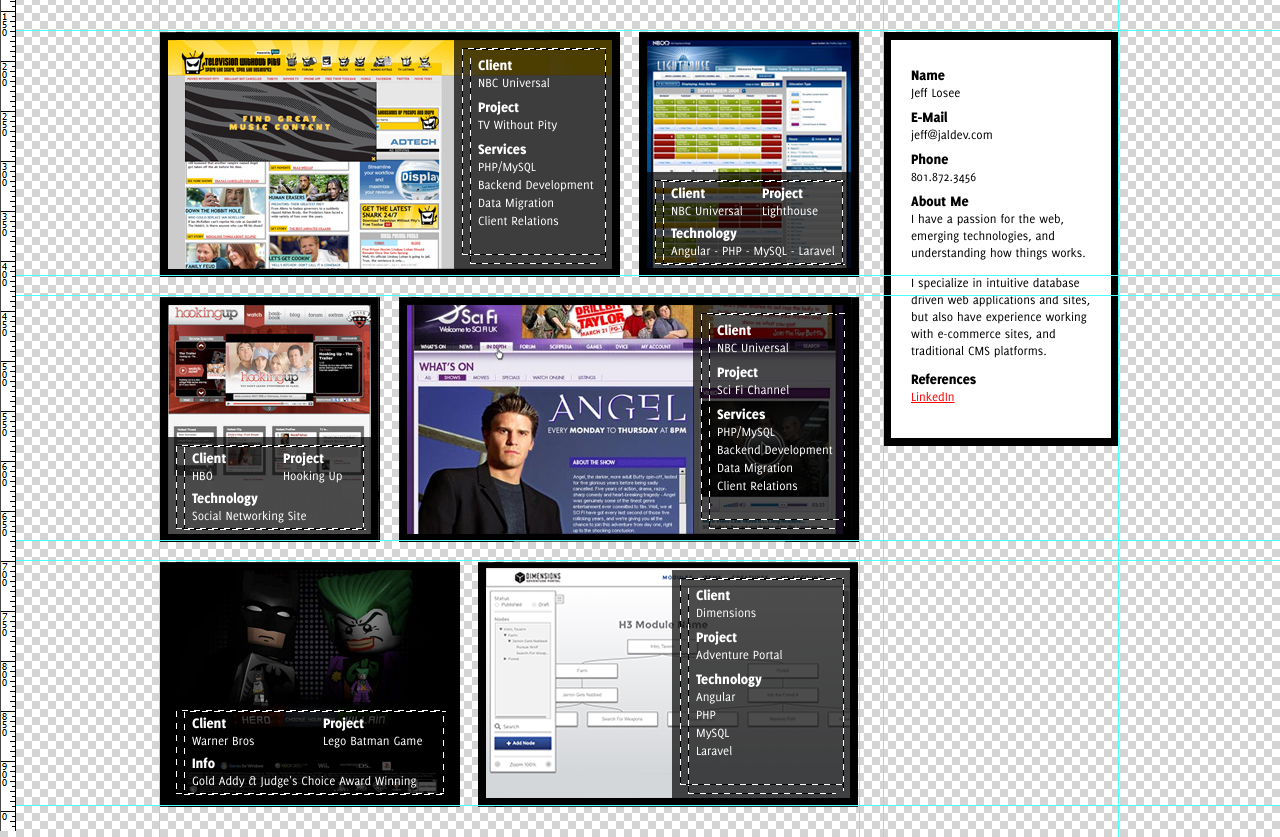
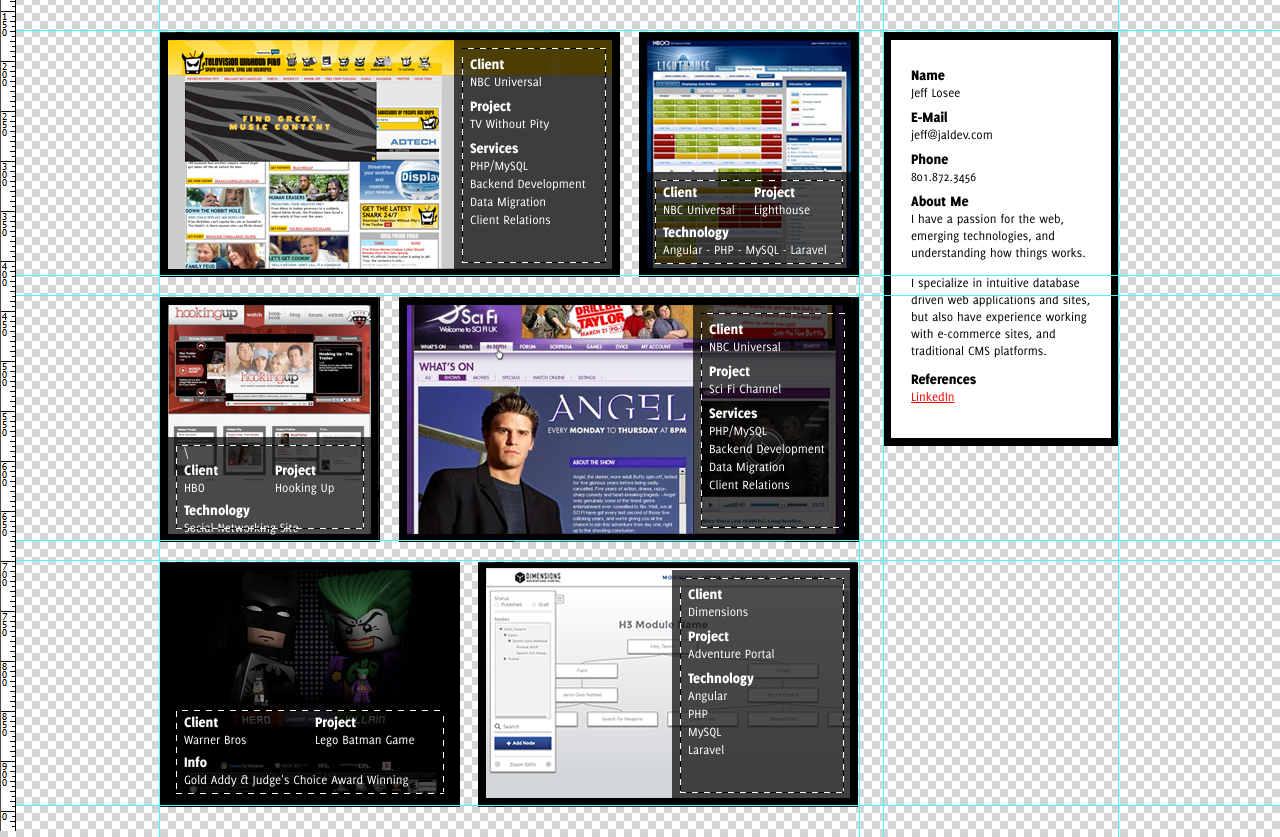
Before and after one commit to JalDEV/JalDEV.github.io, a plain HTML site: page index.html in a window 1280 px wide. Shown: the part 139-976 px from the top of the page. Drawn offline with Linux system fonts and the light colour scheme; files whose address does not match are found by name.

Commit message:
Update index.html

```diff
--- a/index.html
+++ b/index.html
@@ -101,14 +101,15 @@
 			<article class="portfolioItem horizontal" id="portfolio-1">
 				<!--a class="overlay" title="TV Without Pity was a large project, with a tight deadline. Responsibilities included migrating millions of records into the new database structure, building out custom PHP modules to handle the dozens of different content types available to editors."-->
 				<a class="overlay no-hover" href="./images/twop-1.jpg">
-					<div class="ants overview" style="height: 213px;"><div class="head"></div><div class="main" style="height: 197px; width: 128px;">
+					<div class="ants overview" style="height: 213px;">
 								<h2>Client</h2>
 								<span>NBC Universal</span>
 								<h2>Project</h2>
 								<span>TV Without Pity</span>
 								<h2>Services</h2>
 								<span>PHP/MySQL<br>Backend Development<br>Data Migration<br>Client Relations</span>
-					</div><div class="foot"></div></div>
+
+					</div>
 					<div class="thumbnail">
 						<img src="./images/twop-thumb-2.jpg" alt="TWOP">
 					</div>
@@ -120,7 +121,7 @@
 
 			<article class="portfolioItem vertical" id="portfolio-2">
 				<a class="overlay no-hover" href="./images/lighthouse-1.jpg" style="left: 8px; top: 140px;">
-					<div class="ants overview" style="width: 188px;"><div class="head"></div><div class="main" style="width: 182px; height: 74px;">
+					<div class="ants overview" style="width: 188px;">
 						<div class="twocol">
 							<div class="col">
 								<h2>Client</h2>
@@ -133,7 +134,7 @@
 						</div>
 						<h2 style="margin-top: 0px;">Technology</h2>
 						<span>Angular - PHP - MySQL - Laravel</span>
-					</div><div class="foot"></div></div>
+					</div>
 					<div class="thumbnail">
 						<img src="./images/lighthouse-thumb-2.jpg" alt="Lighthouse">
 					</div>
@@ -146,7 +147,7 @@
 
 			<article class="portfolioItem vertical" id="portfolio-3">
 				<a class="overlay no-hover" href="./images/hookingup-1.jpg">
-					<div class="ants overview" style="width: 188px;"><div class="head"></div><div class="main" style="width: 182px; height: 74px;">
+					<div class="ants overview" style="width: 188px;">\
 						<div class="twocol">
 							<div class="col">
 								<h2>Client</h2>
@@ -159,7 +160,7 @@
 						</div>
 						<h2 style="margin-top: 0px;">Technology</h2>
 						<span>Social Networking Site</span>
-					</div><div class="foot"></div></div>
+					</div>
 					<div class="thumbnail">
 						<img src="./images/hookingup-thumb-2.jpg" alt="Hooking Up">
 					</div>
@@ -172,14 +173,14 @@
 
 			<article class="portfolioItem horizontal" id="portfolio-4">
 				<a class="overlay no-hover" href="./images/scifi-1.jpg" style="left: 294px; top: 8px;">
-					<div class="ants overview" style="height: 213px;"><div class="head"></div><div class="main" style="height: 197px; width: 128px;">
+					<div class="ants overview" style="height: 213px;">
 						<h2>Client</h2>
 						<span>NBC Universal</span>
 						<h2>Project</h2>
 						<span>Sci Fi Channel</span>
 						<h2>Services</h2>
 						<span>PHP/MySQL<br>Backend Development<br>Data Migration<br>Client Relations</span>
-					</div><div class="foot"></div></div>
+					</div>
 					<div class="thumbnail">
 						<img src="./images/scifi-thumb-2.jpg" alt="Sci Fi">
 					</div>
@@ -192,7 +193,7 @@
 
 			<article class="portfolioItem vertical" id="portfolio-5" style="margin-bottom: 30px;">
 				<a class="overlay no-hover" href="./images/legobatman-1.jpg" style="left: 8px; top: 140px;">
-					<div class="ants overview" style="width: 268px;"><div class="head"></div><div class="main" style="width: 262px; height: 74px;">
+					<div class="ants overview" style="width: 268px;">
 						<div class="twocol">
 							<div class="col">
 								<h2>Client</h2>
@@ -205,7 +206,7 @@
 						</div>
 						<h2 style="margin-top: 0px;">Info</h2>
 						<span>Gold Addy &amp; Judge's Choice Award Winning</span>
-					</div><div class="foot"></div></div>
+					</div>
 					<div class="thumbnail">
 						<img src="./images/lego-thumb-2.jpg" alt="Lego">
 					</div>
@@ -220,14 +221,14 @@
 
 			<article class="portfolioItem horizontal" id="portfolio-6">
 				<a class="overlay no-hover" href="./images/dimensions-1.jpg">
-					<div class="ants overview" style="height: 213px;"><div class="head"></div><div class="main" style="height: 197px; width: 148px;">
+					<div class="ants overview" style="height: 213px;">
 						<h2>Client</h2>
 						<span>Dimensions</span>
 						<h2>Project</h2>
 						<span>Adventure Portal</span>
 						<h2>Technology</h2>
 						<span>Angular <br>PHP <br>MySQL <br>Laravel</span>
-					</div><div class="foot"></div></div>
+					</div>
 					<div class="thumbnail">
 						<img src="./images/dimensions-thumb-2.jpg" alt="dimensions">
 					</div>
```
Lines whose indentation alone changed are shown as unchanged.
